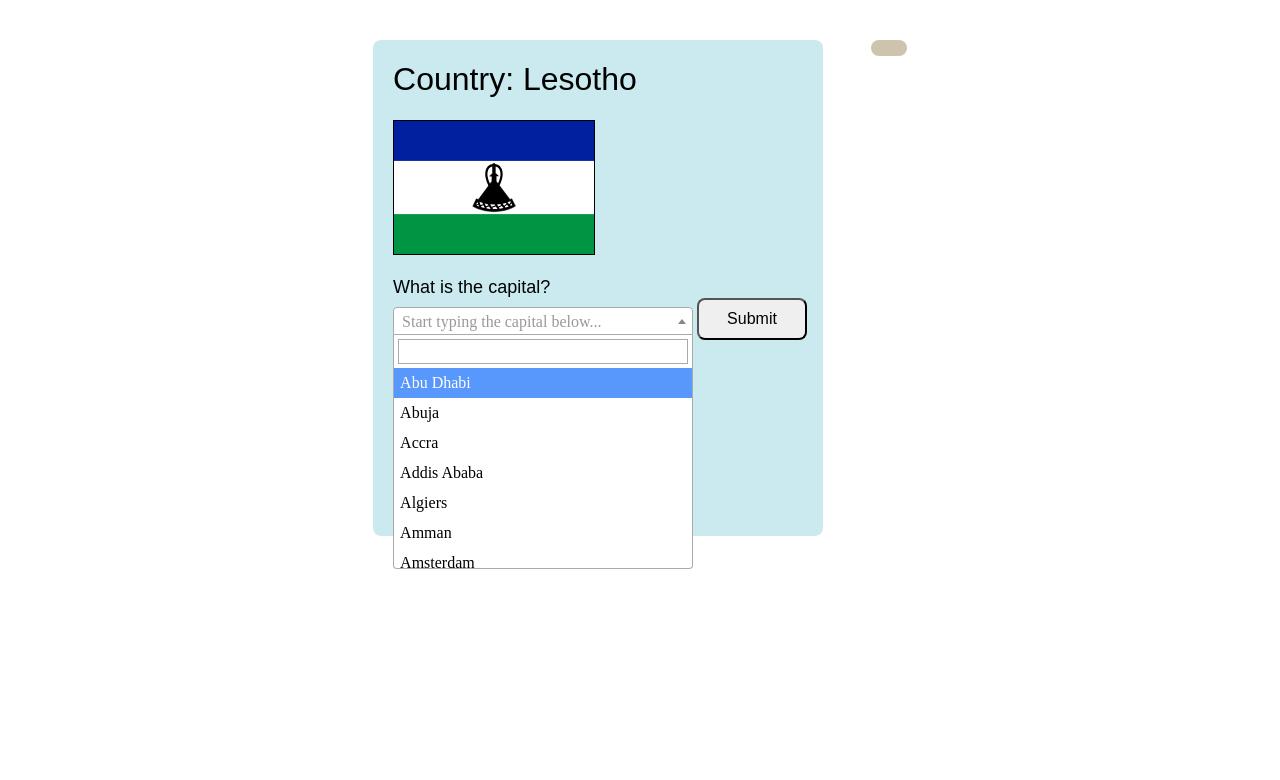
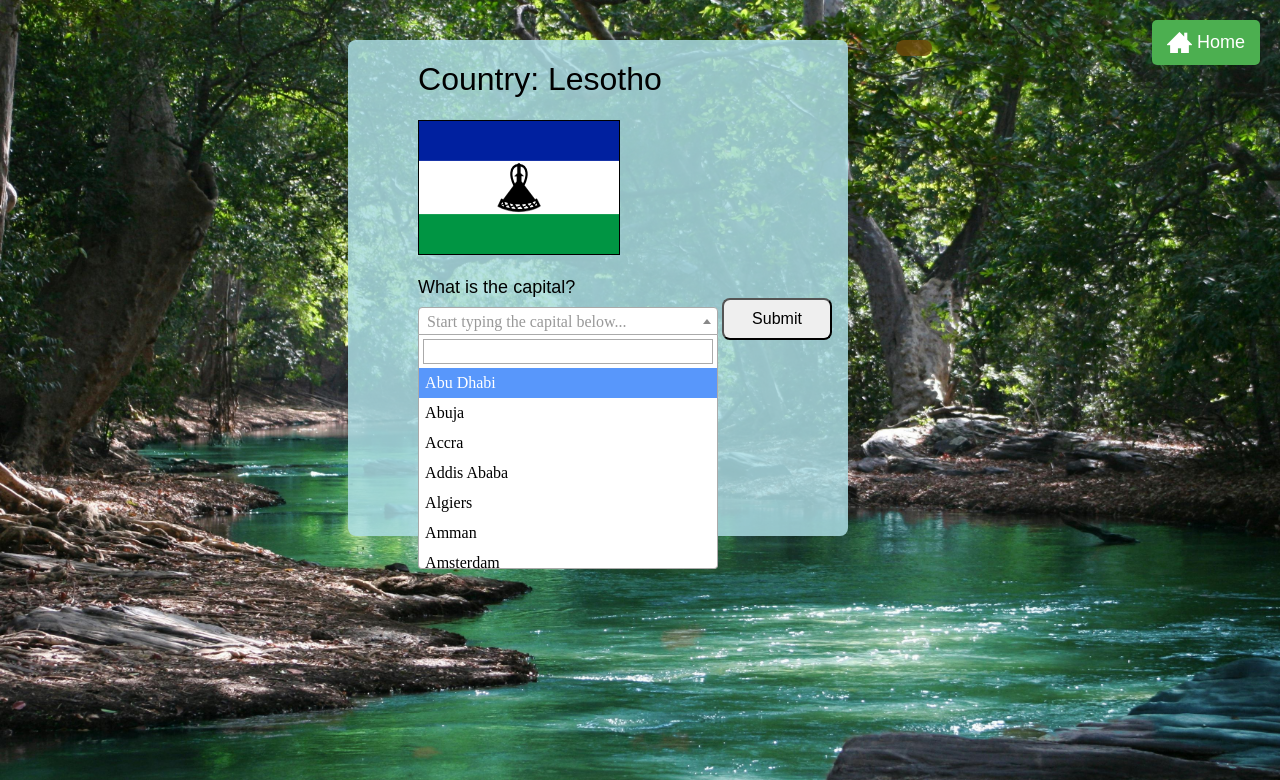
Before and after one commit to gerarddiaz01/geography_quiz_web, a Flask app: page /quiz in a window 1280 px wide. Shown: the top 780 px of the page. Run offline with Flask 3, Linux system fonts and the light colour scheme; some libraries are stand-ins or nearby versions; some web fonts are replaced.

Commit message:
Adding images and new Home button

```diff
--- a/static/css/styles.css
+++ b/static/css/styles.css
@@ -1,3 +1,4 @@
+/* Fonts */
 @font-face {
     font-family: 'Rock Salt';
     src: url('/static/fonts/RockSalt-Regular.eot');
@@ -36,6 +37,7 @@
   font-display: block;
 }
 
+/* Icons */
 [class^="icon-"], [class*=" icon-"] {
   /* use !important to prevent issues with browser extensions that change fonts */
   font-family: 'icomoon' !important;
@@ -66,12 +68,14 @@
 }
 .icon-cancel-circle:before {
   content: "\ea0d";
+  color: red
 }
 .icon-exit:before {
   content: "\ea14";
 }
 .icon-checkbox-checked:before {
   content: "\ea52";
+  color: green
 }
 .icon-world:before {
   content: "\e901";
@@ -83,6 +87,7 @@
     bottom: auto !important;
 }
 
+/* Titles */
 .big-title {
   font-family: "Rock Salt", cursive;
   font-weight: 400;
@@ -101,13 +106,14 @@
   margin-left: 400px;
 }
 
+/* Index */
 .cuerpo1 {
   font-family: "LXGW Marker Gothic", sans-serif;
   font-style: normal;
   margin-top: 90px;
   margin-left: 490px;
   padding: 0 16px 16px 16px;
-  background-color: rgba(135, 206, 250, 0.629);
+  background-color: rgb(29, 159, 230);
   border-radius: 8px;
   display: inline-block
 }
@@ -116,8 +122,8 @@
   font-family: "LXGW Marker Gothic", sans-serif;
   font-style: normal;
   margin-top: 150px;
-  margin-left: 590px;
-  background-color: rgba(109, 75, 11, 0.686);
+  margin-left: 650px;
+  background-color: rgb(45, 148, 17);
   padding: 0 16px 16px 16px; /* arriba 0, derecha 16px, abajo 16px, izquierda 16px */
   border-radius: 8px; /* Opcional, para bordes redondeados */
   display: inline-block; /* Hace que el fondo solo abarque el contenido */
@@ -129,20 +135,21 @@
   font-size: 18px;
 }
 
+/* Quiz */
 .results-quiz {
   font-family: "LXGW Marker Gothic", sans-serif;
   font-style: normal;
   font-weight: 400;
   font-size: 25px;
   padding: 0 16px 16px 20px;
-  background-color: rgba(109, 75, 11, 0.334);
+  background-color: rgba(109, 75, 11, 0.849);
   border-radius: 8px;
   display: inline-block;
 }
 
 .questions-quiz {
-  padding: 0 16px 16px 20px;
-  background-color: rgba(173, 222, 230, 0.633);
+  padding: 0 16px 16px 70px;
+  background-color: rgba(173, 222, 230, 0.849);
   border-radius: 8px;
   height: 480px;
 }
@@ -155,16 +162,52 @@
   margin-top: 40px;
 }
 
-.correct-answer  {
-  color: green;
+.answer  {
+  color: white;
 }
 
-.wrong-answer {
-  color: red;
-}
-
+/* Button selectors */
 .big-button {
   font-size: 1em;
   padding: 10px 28px;
   border-radius: 8px;
 }
+
+/* Background images selectors */
+.background-image {
+  background-image: url(/static/img/landscape-1.jpg);
+  background-color: rgba(135, 207, 235, 0.374);
+  background-size: cover;
+}
+
+.background-image2 {
+  background-image: url(/static/img/landscape-2.jpg);
+  background-color: rgba(135, 207, 235, 0.374);
+  background-size: cover;
+}
+
+/* HOME button selectors */
+.home-button-container {
+    position: absolute;
+    top: 20px;
+    right: 20px;
+    z-index: 1000; /* Ensure it's on top of other elements */
+}
+
+.home-button {
+    background-color: #4CAF50; /* Green background */
+    color: white; /* White text */
+    padding: 10px 15px;
+    border: none;
+    border-radius: 5px;
+    text-decoration: none; /* Remove underline from link */
+    font-family: "LXGW Marker Gothic", sans-serif;
+    font-size: 18px;
+    display: flex;
+    align-items: center;
+    gap: 5px;
+}
+
+.home-button:hover {
+    background-color: #45a049;
+}
--- a/templates/index.html
+++ b/templates/index.html
@@ -10,7 +10,7 @@
     <link href="{{ url_for('static', filename='css/styles.css') }}" rel="stylesheet" />
 
 </head>
-<body>
+<body class="background-image">
     <header>
         <h1 class="big-title"> 🌍 Welcome to the World Capitals Quiz 🌎 </h1>
     </header>
--- a/templates/quiz.html
+++ b/templates/quiz.html
@@ -11,7 +11,13 @@
     <link href="{{ url_for('static', filename='css/styles.css') }}" rel="stylesheet" />
 
 </head>
-<body>
+<body class="background-image2">
+
+    <div class="home-button-container">
+        <a href="{{ url_for('index') }}" class="home-button">
+            <span class="icon-home3" style="font-size: 25px;"></span> Home
+        </a>
+    </div>
 
     <div class="quiz-container">
 
@@ -34,29 +40,29 @@
 
                 <input type="hidden" name="correct_answer" value="{{ country.capital }}">
                 <input type="hidden" name="country_name" value="{{ country.name }}">
-            <button class="big-button" type="submit">Submit</button>
+                <button class="big-button" type="submit" id="submitButton">Submit</button>
             </form>
         </div>
 
-    <!-- RIGHT: Result display and leaderboard -->
+        <!-- RIGHT: Result display -->
         <div class="results-quiz">
             {% if show_result %}
                 <h2>Result</h2>
                 {% if is_correct %}
-                <p class="correct-answer">
+                    <p class="answer">
                         <span class="icon-checkbox-checked" style="font-size: 25px;"></span>
                         <strong>Yes! The capital of {{ country_name }} is {{ correct_answer|title }}</strong>
                     </p>
-                <form method="get">
+                    <form method="get" id="nextCountryForm">
                         <button class="big-button" type="submit">Next country</button>
                     </form>
                 {% else %}
-                <p class="wrong-answer">
+                    <p class="answer">
                         <span class="icon-cancel-circle" style="font-size: 25px;"></span>
                         <strong>Nope! The capital of {{ country_name }} is {{ correct_answer|title }}</strong><br><br>
                         You answered: <em>{{ user_answer|title }}</em>
                     </p>
-                <form method="post" action="{{ url_for('reset') }}">
+                    <form method="post" action="{{ url_for('reset') }}" id="resetForm">
                         <button class="big-button" type="submit">Reset</button>
                     </form>
                 {% endif %}
@@ -89,9 +95,20 @@
                 allowClear: true,
             }).select2('open');
 
+            // Hide submit button if result is shown
+            {% if show_result %}
+                $('#submitButton').hide();
+            {% else %}
+                $('#nextCountryForm').hide();
+                $('#resetForm').hide();
+            {% endif %}
+
+
     /*         setTimeout(function() {
                 document.querySelector('.select2-container--open .select2-search__field')?.focus();
             }, 300); */
+
+
         });
     </script>
 
```
Also changed, not shown: img/20250616_1053_Lush Desert Oasis_remix_01jxvz0hbpf3ftc1bgx81d004h.png (deleted), static/icons/globe.png (renamed from img/icons/globe.png), static/img/landscape-1.jpg (added), static/img/landscape-2.jpg (added), 1 other file. Lines whose indentation alone changed are shown as unchanged.
